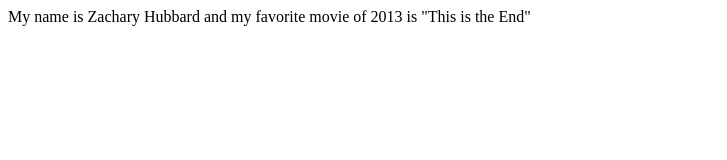
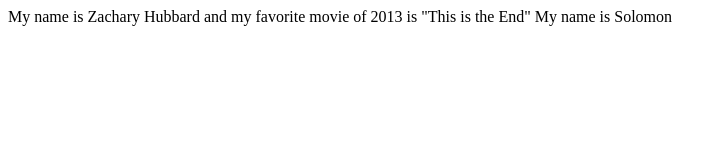
Before and after one commit to zachhubbard/basicgit, a plain HTML site: page index.html in a window 1280 px wide. Shown: the whole page, without its empty margins (0-727 px from the left). Drawn offline with Linux system fonts and the light colour scheme.

Commit message:
Added my Name

```diff
--- a/index.html
+++ b/index.html
@@ -5,5 +5,7 @@
 </head>
 <body>
 My name is Zachary Hubbard and my favorite movie of 2013 is "This is the End"
+
+My name is Solomon
 </body>
 </html>
```
